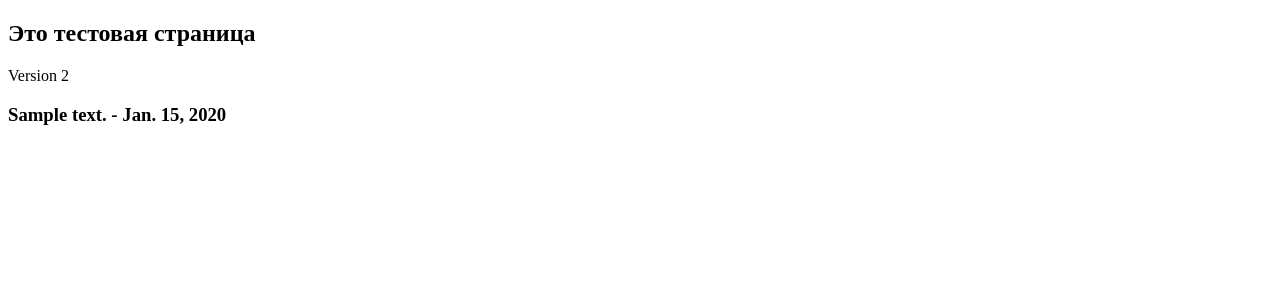
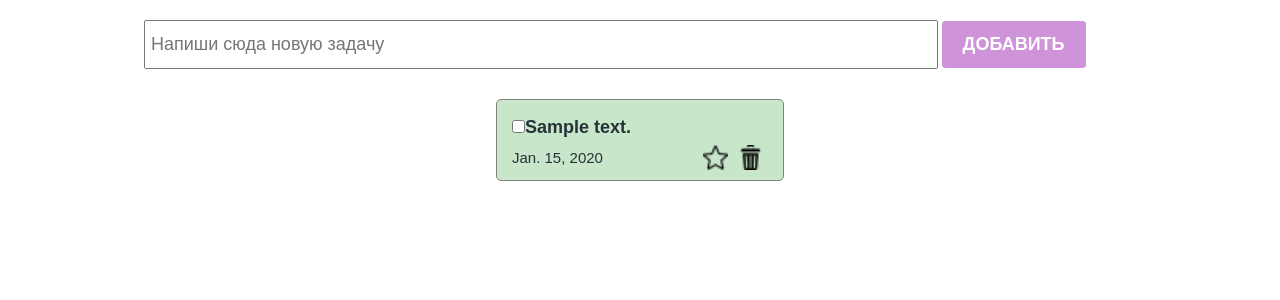
Before and after one commit to AizadaSh/todopython, a Django app: page /test/ in a window 1280 px wide. Shown: the top 300 px of the page. Run offline with Django 3.2, Linux system fonts and the light colour scheme; tables that the repository leaves empty hold one stand-in row (values such as "Sample post").

Commit message:
connected styles to todo lost

```diff
--- a/main/templates/test.html
+++ b/main/templates/test.html
@@ -1,16 +1,53 @@
+{% load static %}
 <!DOCTYPE html>
 <html lang="en">
-<head>
-    <meta charset="UTF-8">
-    <meta name="viewport" content="width=device-width, initial-scale=1.0">
-    <title>Document</title>
-</head>
+    <head>
+        <meta charset="UTF-8">
+        <meta name="viewport" content="width=device-width, initial-scale=1.0" />
+        <title>Todo</title>
+        <!-- <link rel="stylesheet" href="./styles/index.css" /> -->
+        <link rel="stylesheet" href="{% static 'styles/index.css' %}" />
+        <!-- <link rel="stylesheet" href="./styles/chekbox.css" /> -->
+        <link rel="stylesheet" href="{% static 'styles/chekbox.css' %" />
+    </head>
 <body>
-    <h2>Это тестовая страница</h2>
+    <!-- <h2>Это тестовая страница</h2>
     <div>Version 2</div>
-    <!-- {{ todo_list }} -->
-    {% for todo in todo_list %}
-        <h3>{{ todo.text }} - {{ todo.created_at }}</h3> <!-- Шаблонизатор Jinja -->
-    {% endfor %}
+     {{ todo_list }} -->
+    <!-- {% for todo in todo_list %}
+        <h3>{{ todo.text }} - {{ todo.created_at }}</h3>  Шаблонизатор Jinja -->
+    <!-- {% endfor %} -->
+    <section>
+
+        <div class="create_container">
+            <input
+              class="create_input"
+              type="text"
+              placeholder="Напиши сюда новую задачу"
+              />
+              <button class="create_button">Добавить</button>
+        </div>
+        <div class="todo_container">
+
+            {% for todo in todo_list %}
+            <div class="todo_item">
+                <div class="todo_item_header">
+                    <label class="chekbox_container">
+                        <input type="checkbox" />
+                        <span class="chekmark"></span>
+                    </label>
+                    <h4>{{ todo.text }}</h4>
+                    </div>
+                    <div class="todo_item_footer">
+                    <p>{{ todo.created_at }}</p>
+                    <div class="action_buttons">
+                        <img src="{% static './icons/unmarked.png' %}" />
+                        <img src="{% static './icons/delete.png' %}" />
+                    </div>
+                </div>
+            </div>
+        {% endfor %}
+        </div>
+    </section>
 </body>
 </html>
```
